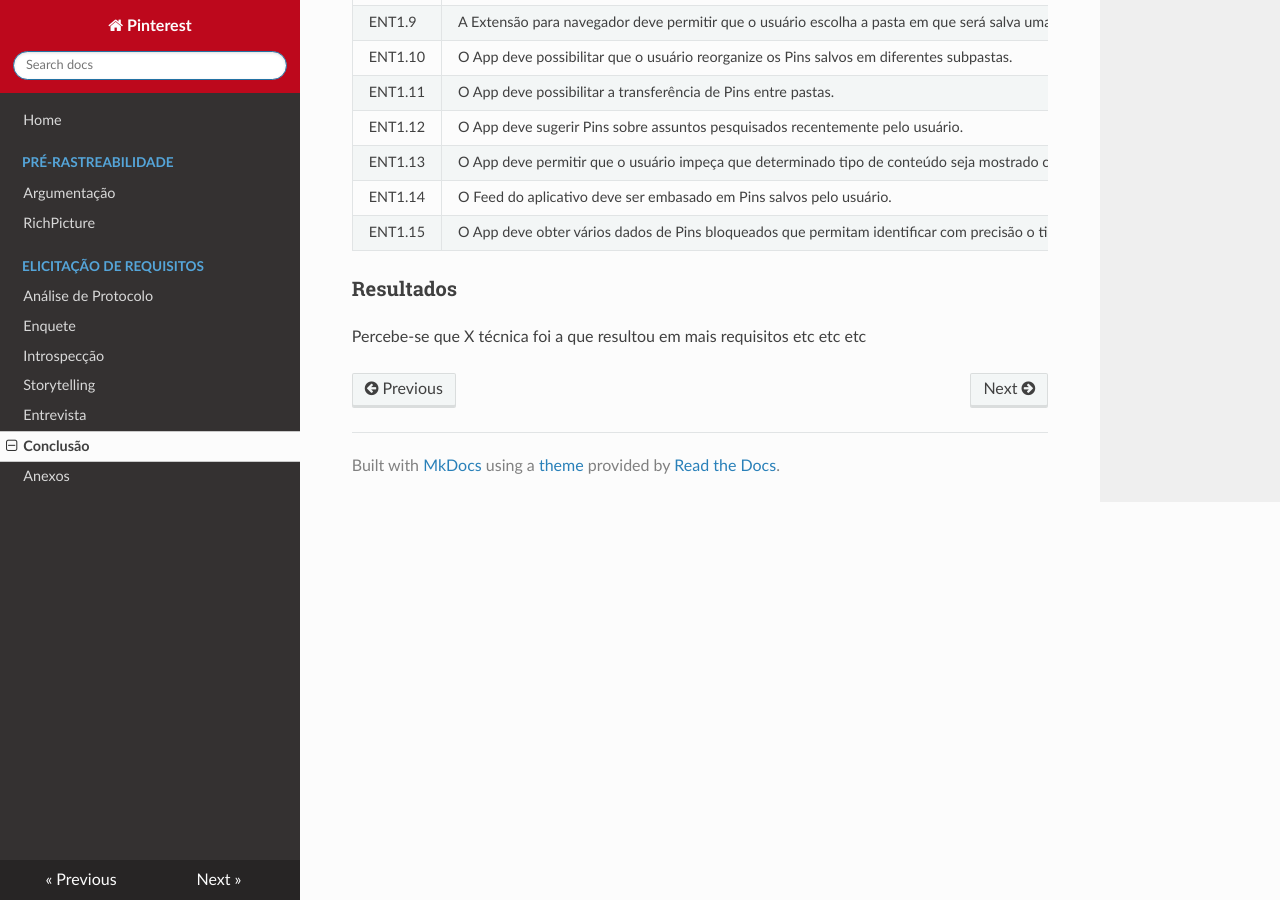
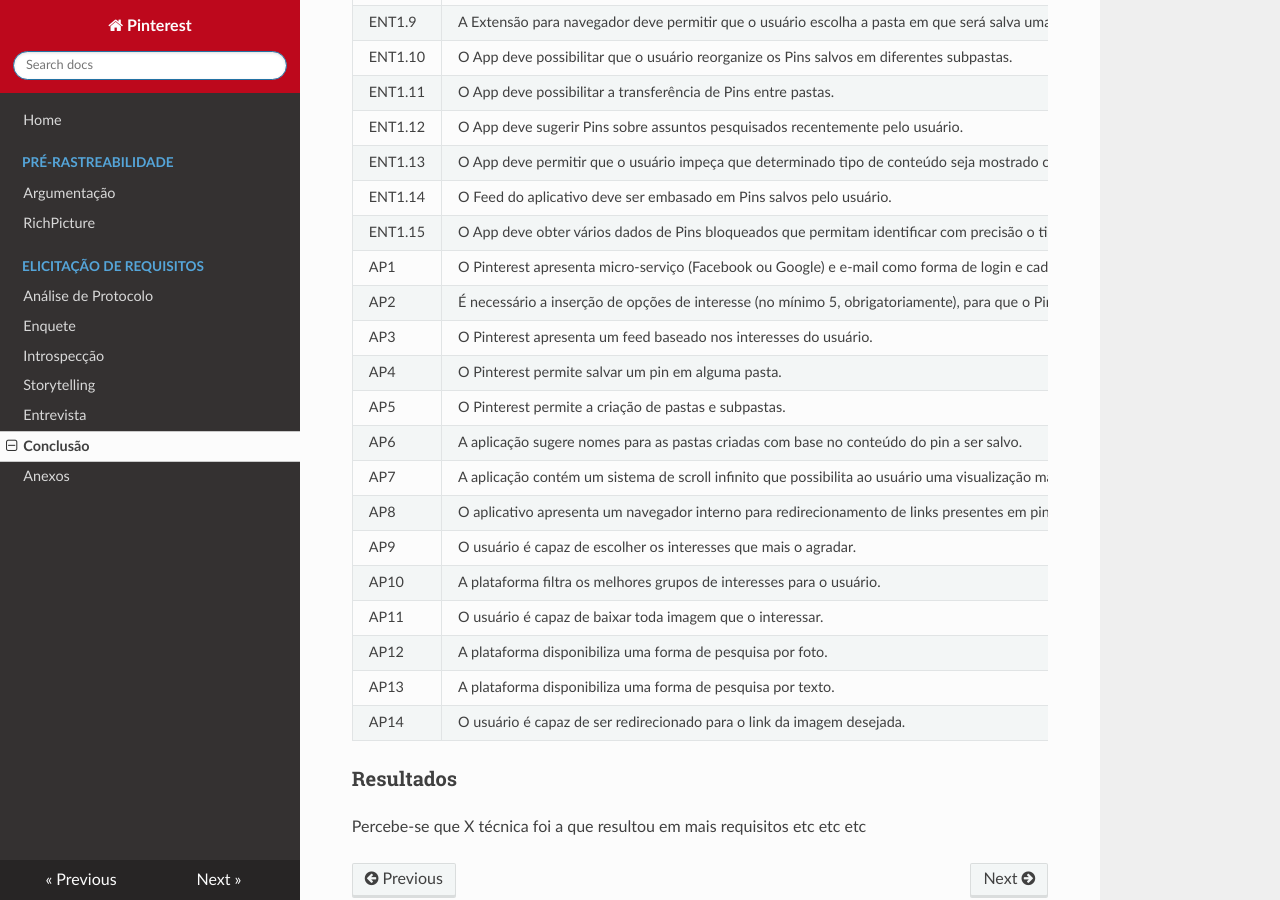
Before and after one commit to joberthrogers18/2018.2-Requisitos-Pinterest, an MkDocs documentation site: the page built from docs/conclusao_elicitacao.md, in a window 1280 px wide and 900 px high, scrolled down 1159 px. Built offline with MkDocs 1.6.1, drawn with Linux system fonts in a browser that asks for light colours; nearby versions of some CDN libraries; old or Windows-style settings are respelled for this version of MkDocs.

Commit message:
Adding requirements to conclusion

```diff
--- a/docs/conclusao_elicitacao.md
+++ b/docs/conclusao_elicitacao.md
@@ -37,6 +37,21 @@
 | ENT1.13 | O App deve permitir que o usuário impeça que determinado tipo de conteúdo seja mostrado como sugestão. |
 | ENT1.14 | O Feed do aplicativo deve ser embasado em Pins salvos pelo usuário. |
 | ENT1.15 | O App deve obter vários dados de Pins bloqueados que permitam identificar com precisão o tipo de conteúdo que o usuário não deseja visualizar.|
+|AP1| O Pinterest apresenta micro-serviço (Facebook ou Google) e e-mail como forma de login e cadastro. |
+|AP2| É necessário a inserção de opções de interesse (no mínimo 5, obrigatoriamente), para que o Pinterest possa mapear os interesses do usuário. |
+|AP3| O Pinterest apresenta um feed baseado nos interesses do usuário. |
+|AP4| O Pinterest permite salvar um pin em alguma pasta. |
+|AP5| O Pinterest permite a criação de pastas e subpastas. |
+|AP6| A aplicação sugere nomes para as pastas criadas com base no conteúdo do pin a ser salvo. |
+|AP7| A aplicação contém um sistema de scroll infinito que possibilita ao usuário uma visualização mais orgânica do feed. |
+|AP8| O aplicativo apresenta um navegador interno para redirecionamento de links presentes em pins. |
+|AP9| O usuário é capaz de escolher os interesses que mais o agradar. |
+|AP10| A plataforma filtra os melhores grupos de interesses para o usuário. |
+|AP11| O usuário é capaz de baixar toda imagem que o interessar. |
+|AP12| A plataforma disponibiliza uma forma de pesquisa por foto. |
+|AP13| A plataforma disponibiliza uma forma de pesquisa por texto. |
+|AP14| O usuário é capaz de ser redirecionado para o link da imagem desejada. |
+
 
 ### Resultados
 
```
